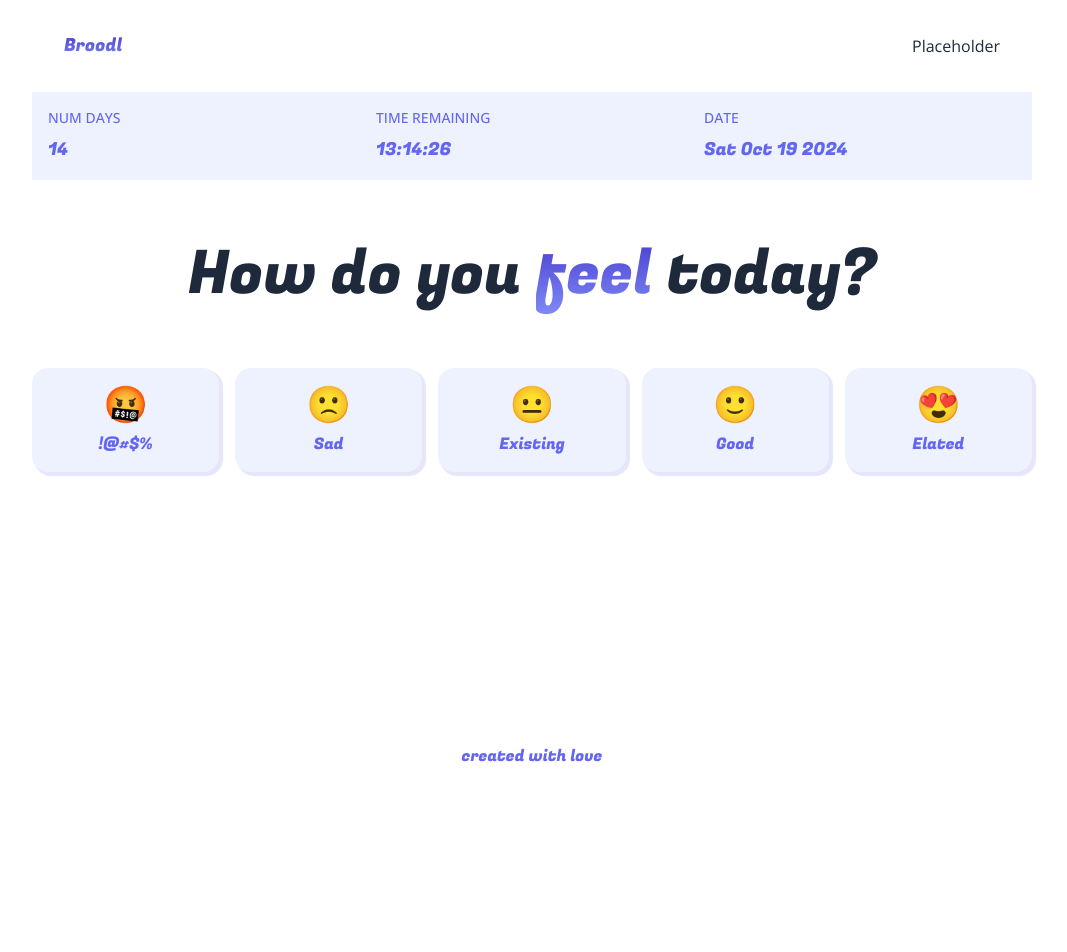
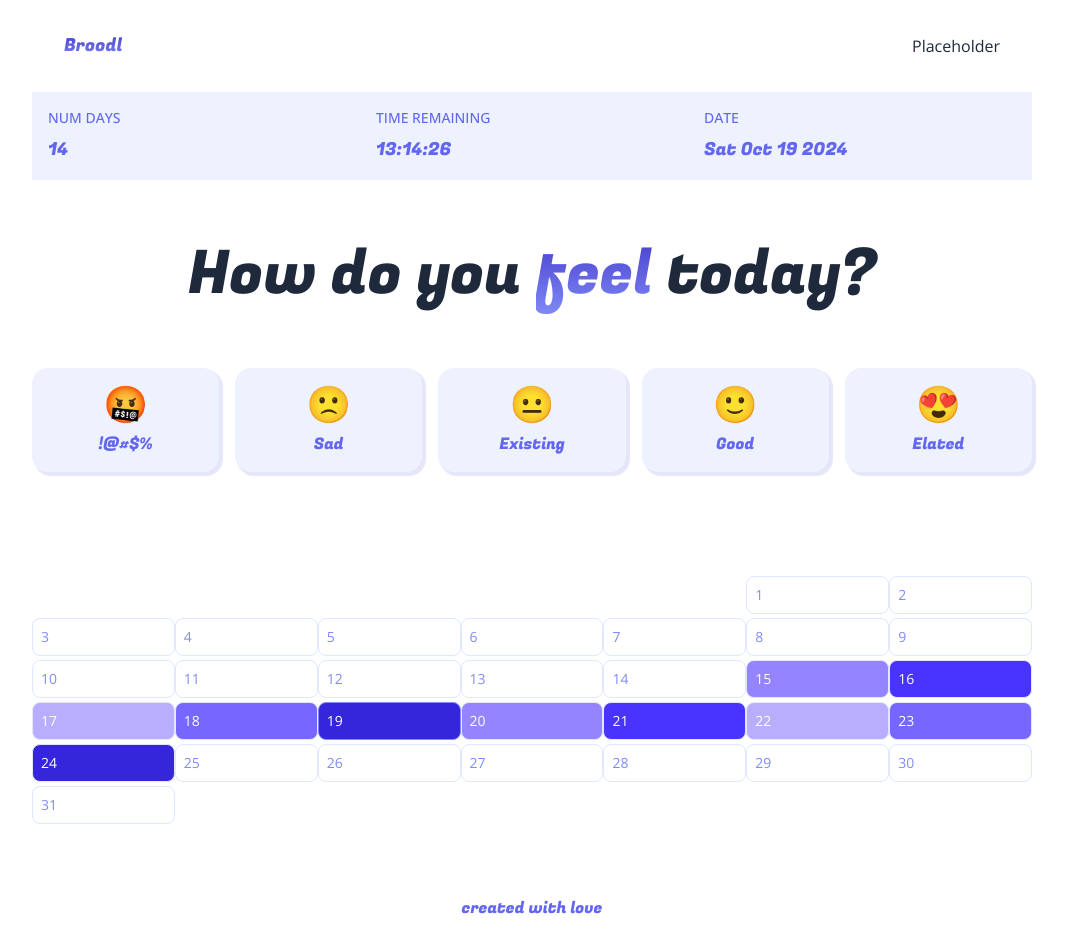
Before and after one commit to WilliamArkananta/broodl, a Next.js app: page /dashboard in a window 1280 px wide. Shown: the whole page, without its empty margins (108-1175 px from the left). Before the commit the page ends 800 px from the top, so only its background shows below. Built offline with nearby package versions, Linux system fonts and the light colour scheme.

Commit message:
YT 2:00:00

```diff
--- a/app/components/Calendar.tsx
+++ b/app/components/Calendar.tsx
@@ -1,4 +1,5 @@
 import React from "react";
+import { gradients, baseRating } from "@/utils/index";
 
 const months = {
   January: "Jan",
@@ -25,9 +26,14 @@
   "Saturday",
 ];
 
-function Calendar() {
+const data = {
+  "15":2,"16":4,"17":1,"18":3,"19":5,"20":2,"21":4,"22":1,"23":3,"24":5
+}
+
+function Calendar(props) {
+  const {demo}=props
   const year = 2024;
-  const month = "July";
+  const month = "November";
   const monthNow = new Date(year, Object.keys(months).indexOf(month), 1);
   const firstDayOfMonth = monthNow.getDay();
   const daysInMonth = new Date(
@@ -40,10 +46,10 @@
   const numRows = Math.floor(daysToDisplay / 7) + (daysToDisplay % 7 ? 1 : 0);
 
   return (
-    <div className="flex flex-col overflow-hidden gap-1 ">
+    <div className="flex flex-col overflow-hidden gap-1 py-4 sm:py-6 md:py-10">
       {[...Array(numRows).keys()].map((row, rowIndex) => {
         return (
-          <div key={rowIndex} className="flex gap-1">
+          <div key={rowIndex} className="grid grid-cols-7">
             {dayList.map((dayOfWeek, dayOfWeekIndex) => {
               let dayIndex =
                 rowIndex * 7 + dayOfWeekIndex - (firstDayOfMonth - 1);
@@ -51,9 +57,21 @@
               let dayDisplay =
                 dayIndex > daysInMonth
                   ? false
-                  : row === 0 && dayOfWeekIndex < firstDayOfMonth;
+                  : (row === 0 && dayOfWeekIndex < firstDayOfMonth) ? false : true;
 
-              return <div key={dayOfWeekIndex}></div>;
+              let isToday = dayIndex === now.getDate()
+
+              if(!dayDisplay) {
+                return(
+                  <div className="bg-white" key={dayOfWeekIndex}></div>
+                )
+              }
+
+              let color = demo ? gradients.indigo[baseRating(dayIndex)] : dayIndex in data ? gradients.indigo[data[dayIndex]] : 'white'
+
+              return <div style={{background: color}} className={`text-xs sm:text-sm border border-solid p-2 flex items-center gap-2 justify-between rounded-lg ${isToday ? "border-indigo-400" : "border-indigo-100"} ${color === 'white' ? "text-indigo-400":"text-white"} `} key={dayOfWeekIndex}>
+                <p>{dayIndex}</p>
+              </div>;
             })}
           </div>
         );
--- a/app/layout.tsx
+++ b/app/layout.tsx
@@ -2,6 +2,7 @@
 import localFont from "next/font/local";
 import { Fugaz_One, Open_Sans } from "next/font/google";
 import "./globals.css";
+import Link from "next/link";
 
 const opensans = Open_Sans({
   subsets: ["latin"],
@@ -24,11 +25,13 @@
 }>) {
   const header = (
     <header className="p-4 sm:p-8 flex items-center justify-between gap-4">
-      <h1
-        className={`${fugaz.className} font-fugaz text-base sm:text-lg textGradient`}
-      >
-        Broodl
-      </h1>
+      <Link href={'/'}>
+        <h1
+          className={`${fugaz.className} font-fugaz text-base sm:text-lg textGradient`}
+        >
+          Broodl
+        </h1>
+      </Link>
       <div className="items-center justify-between">Placeholder</div>
     </header>
   );
--- /dev/null
+++ b/utils/index.tsx
@@ -0,0 +1,19 @@
+export const gradients = {
+    indigo: ['#dcd6ff', '#b8adff', '#9285ff', '#7766ff', '#4833ff', '#3525db', '#261ab1', '#1a1093', '#10097a',],
+    green: ['#dcfdc3', '#affc9d', '#7cf86c', '#4bf246', '#0cea1c', '#0dc928', '#0ca82f', '#038731', '#047031',],
+    blue: ['#ccfffa', '#9afefe', '#66f1fc', '#41dffa', '#07c2f7', '#0497d4', '#0171b1', '#02518e', '#003a76',],
+    yellow: ['#fff8db', '#fff0b8', '#ffe495', '#ffd97b', '#ffc84f', '#dba339', '#b78127', '#936118', '#7a4b10',],
+    pink: ['#ffd8f2', '#ffb1ea', '#ff8aea', '#ff6df1', '#ff3dfe', '#cd2ddb', '#9d1fb7', '#731493', '#540b7a',],
+}
+
+export const baseRating = {
+    "0": 2, "1": 5, "2": 4, "3": 1, "4": 3,
+    "5": 2, "6": 4, "7": 1, "8": 5, "9": 3,
+    "10": 2, "11": 4, "12": 1, "13": 3, "14": 5,
+    "15": 2, "16": 4, "17": 1, "18": 3, "19": 5,
+    "20": 2, "21": 4, "22": 1, "23": 3, "24": 5,
+    "25": 3, "26": 4, "27": 2, "28": 1, "29": 2,
+    "30": 4, "31": 1, "32": 3, "33": 5, "34": 2,
+    "35": 4, "36": 1, "37": 5, "38": 3, "39": 2,
+    "40": 5, "41": 4, "42": 1, "43": 3,
+}
```
